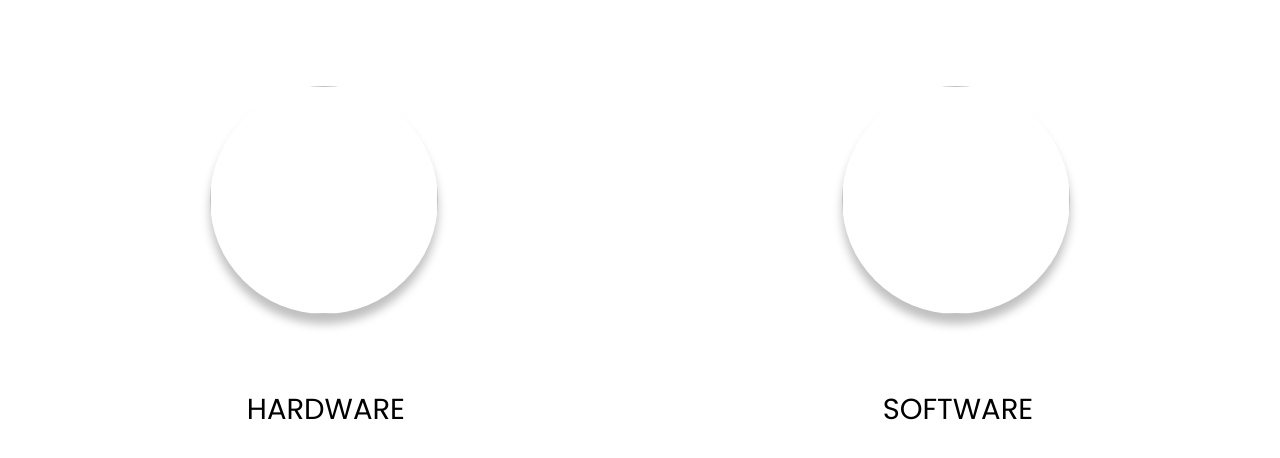
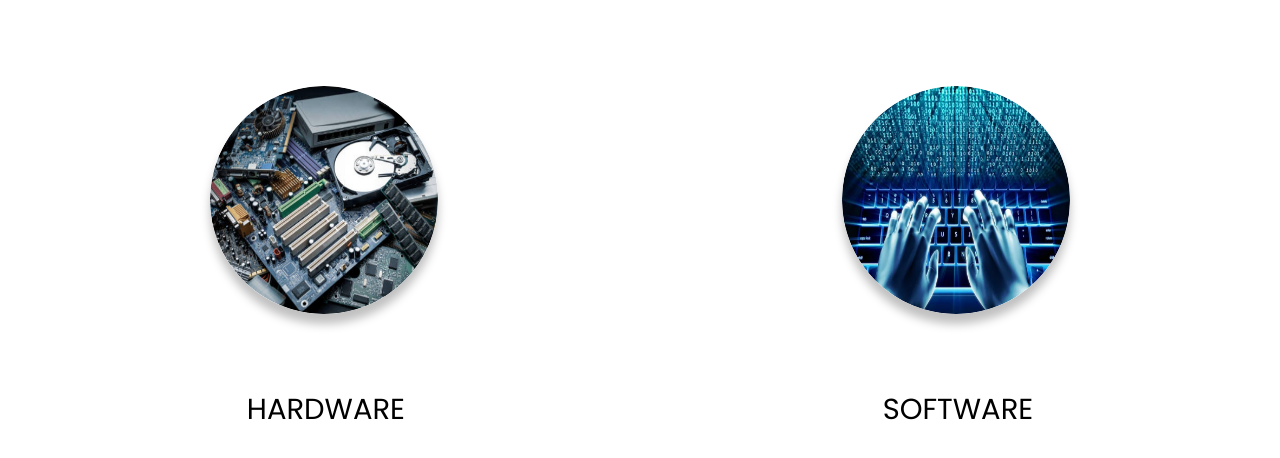
Before and after one commit to Harini7247/APP, a plain HTML site: page APP/page-7/index.html in a window 1280 px wide. Shown: the part 142-600 px from the top of the page. Drawn offline with Linux system fonts and the light colour scheme.

Commit message:
Update index.html

```diff
--- a/APP/page-7/index.html
+++ b/APP/page-7/index.html
@@ -16,8 +16,8 @@
     </div>
 
 		<div class="boxes">
-			<a href="../Page 4.5/index.html"><img src="lab.jpg" class="lab"></a>
-			<a href="../Page 4.4/index.html"><img src="lab.jpg" class="lab"></a>
+			<a href="../Page 4.5/index.html"><img src="./hw.jpeg" class="lab"></a>
+			<a href="../Page 4.4/index.html"><img src="./sw.jpeg" class="lab"></a>
 		</div>
 		<div class="names">
 			<div><p>HARDWARE</p></div>
```
